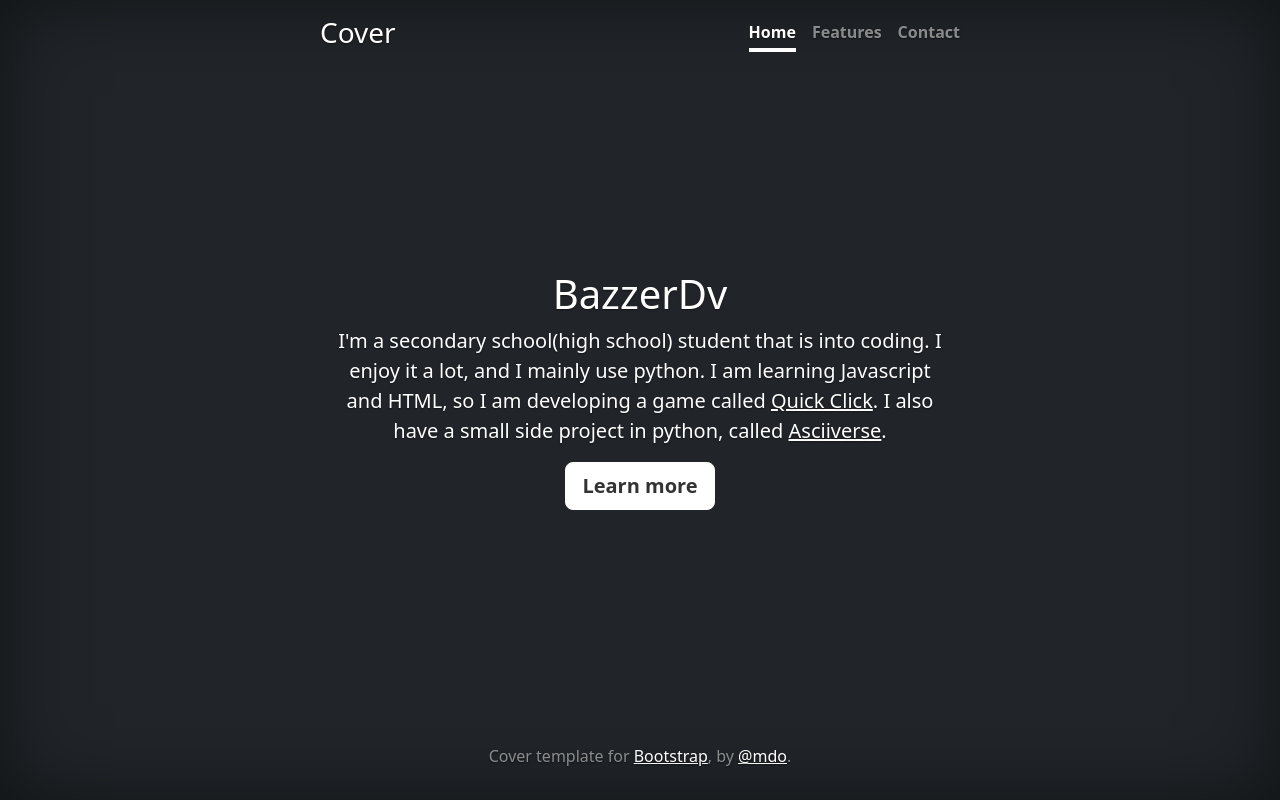
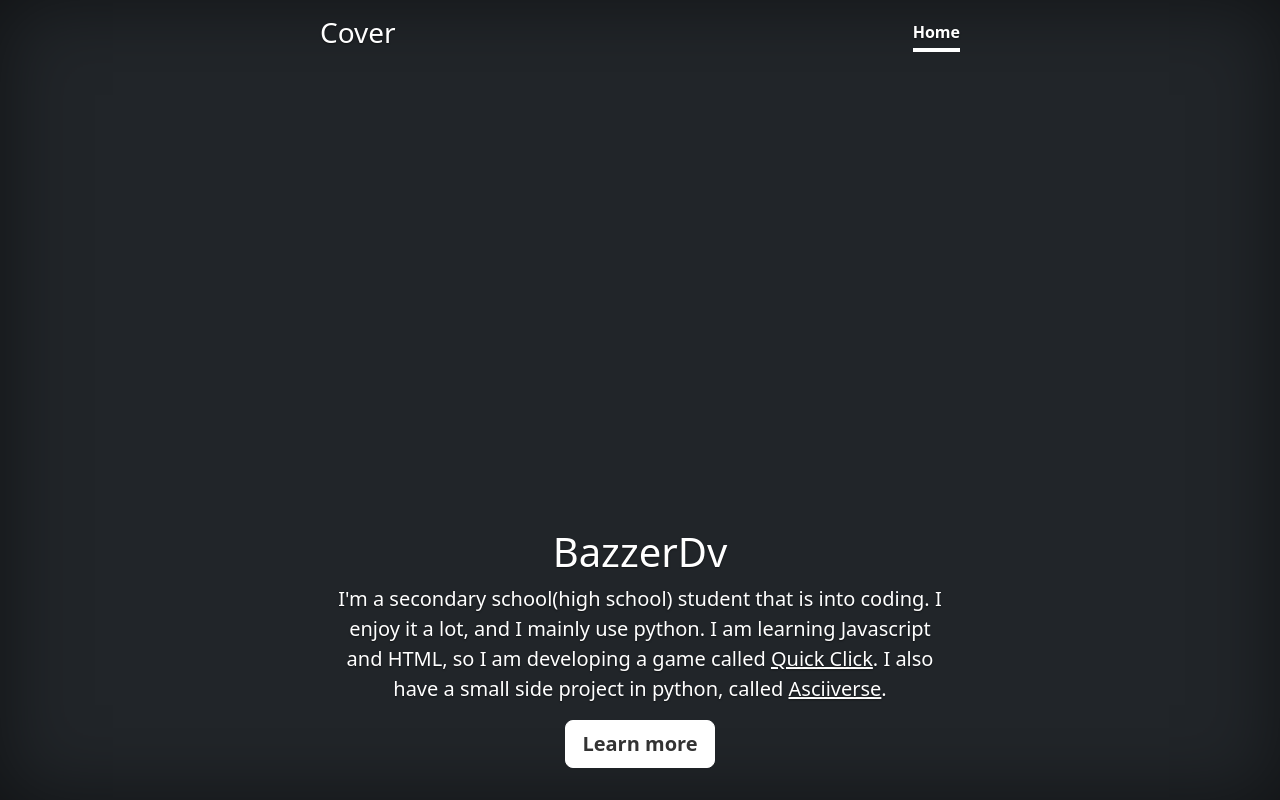
Before and after one commit to BazzerDv/BazzerDv.github.io, a plain HTML site: page index.html in a window 1280 px wide. Drawn offline with nearby package versions, Linux system fonts and the light colour scheme.

Commit message:
Update index.html

```diff
--- a/index.html
+++ b/index.html
@@ -80,8 +80,8 @@
       <h3 class="float-md-start mb-0">Cover</h3>
       <nav class="nav nav-masthead justify-content-center float-md-end">
         <a class="nav-link fw-bold py-1 px-0 active" aria-current="page" href="#">Home</a>
-        <a class="nav-link fw-bold py-1 px-0" href="#">Features</a>
-        <a class="nav-link fw-bold py-1 px-0" href="#">Contact</a>
+        <!--<a class="nav-link fw-bold py-1 px-0" href="#">Quick Click</a>
+        <a class="nav-link fw-bold py-1 px-0" href="#">Asciiverse</a>-->
       </nav>
     </div>
   </header>
@@ -94,9 +94,9 @@
     </p>
   </main>
 
-  <footer class="mt-auto text-white-50">
+  <!--<footer class="mt-auto text-white-50">
     <p>Cover template for <a href="https://getbootstrap.com/" class="text-white">Bootstrap</a>, by <a href="https://twitter.com/mdo" class="text-white">@mdo</a>.</p>
-  </footer>
+  </footer>-->
 </div>
 
 
```
